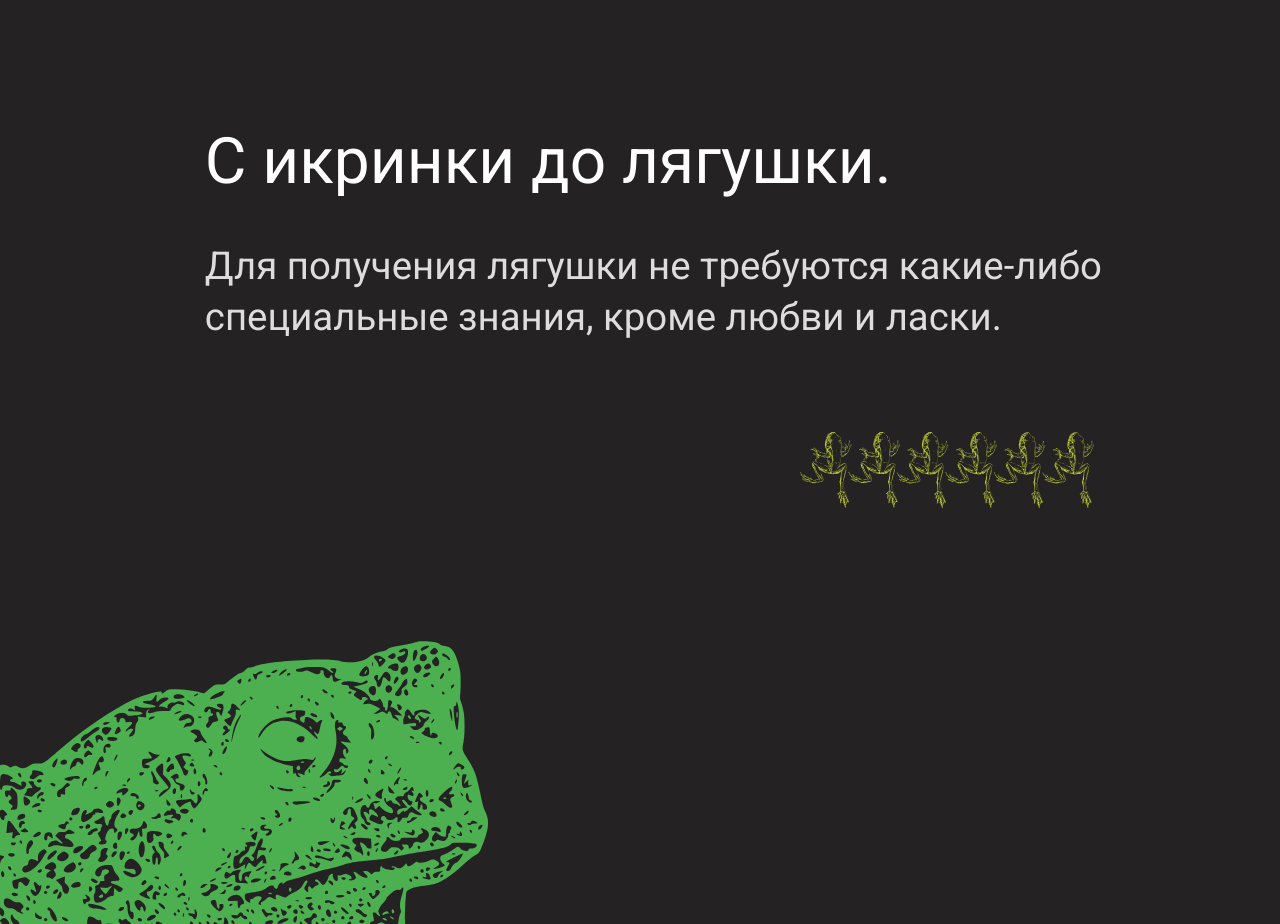
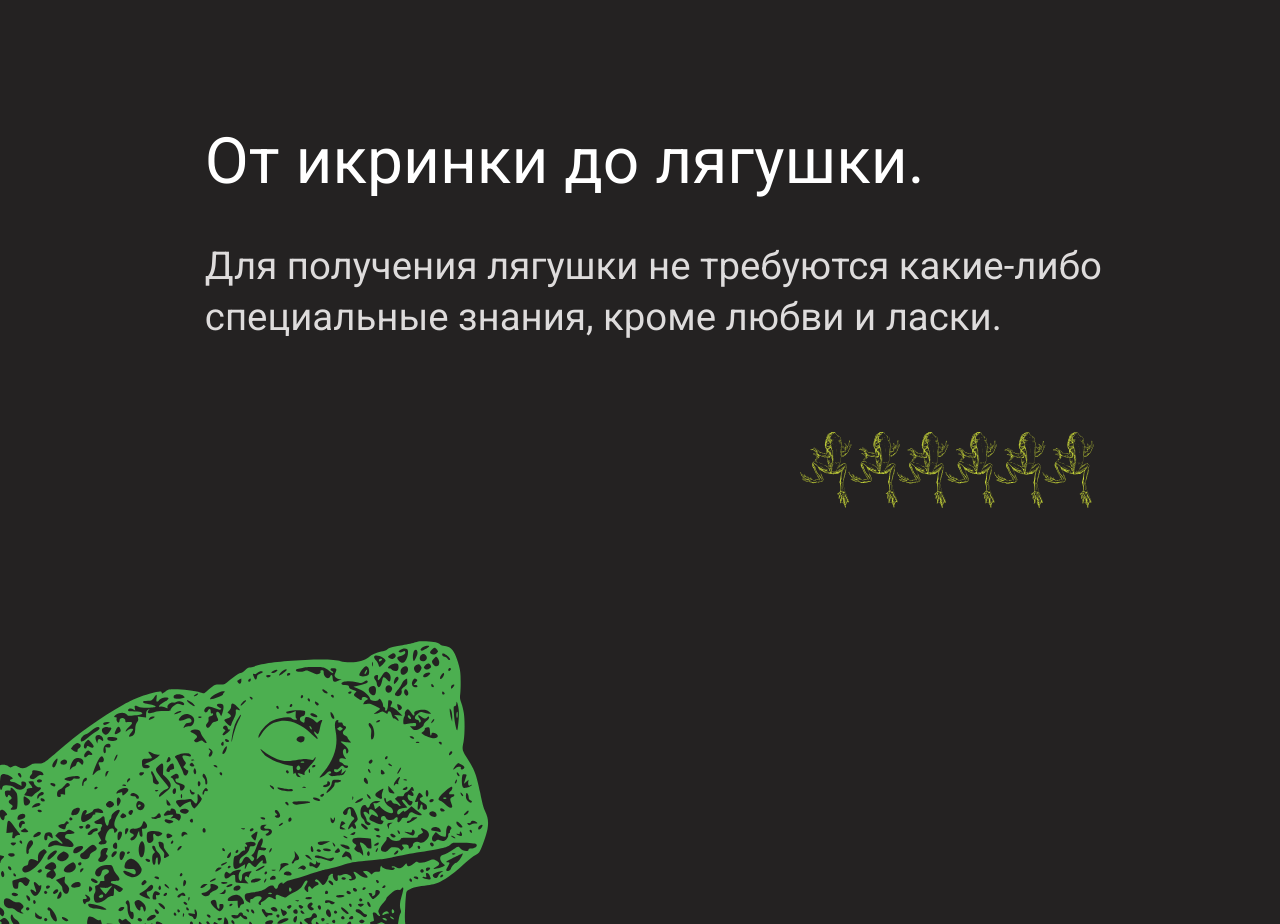
Before and after one commit to eliseais/lending, a plain HTML site: page index.html in a window 1280 px wide. Shown: the part 1840-2764 px from the top of the page. Drawn offline with Linux system fonts and the light colour scheme.

Commit message:
Add files via upload

```diff
--- a/index.html
+++ b/index.html
@@ -24,7 +24,7 @@
     <img src="img/reda.svg" class="reda">
   </section>
   <section class="oda">
-    <h3>С икринки до лягушки.</h3>
+    <h3>От икринки до лягушки.</h3>
     <h2>Для получения лягушки не требуются какие-либо специальные знания, кроме любви и ласки.</h2>
     <img src="img/foo.svg" class="fooo">
     <img src="img/green.svg" class="green">
```
